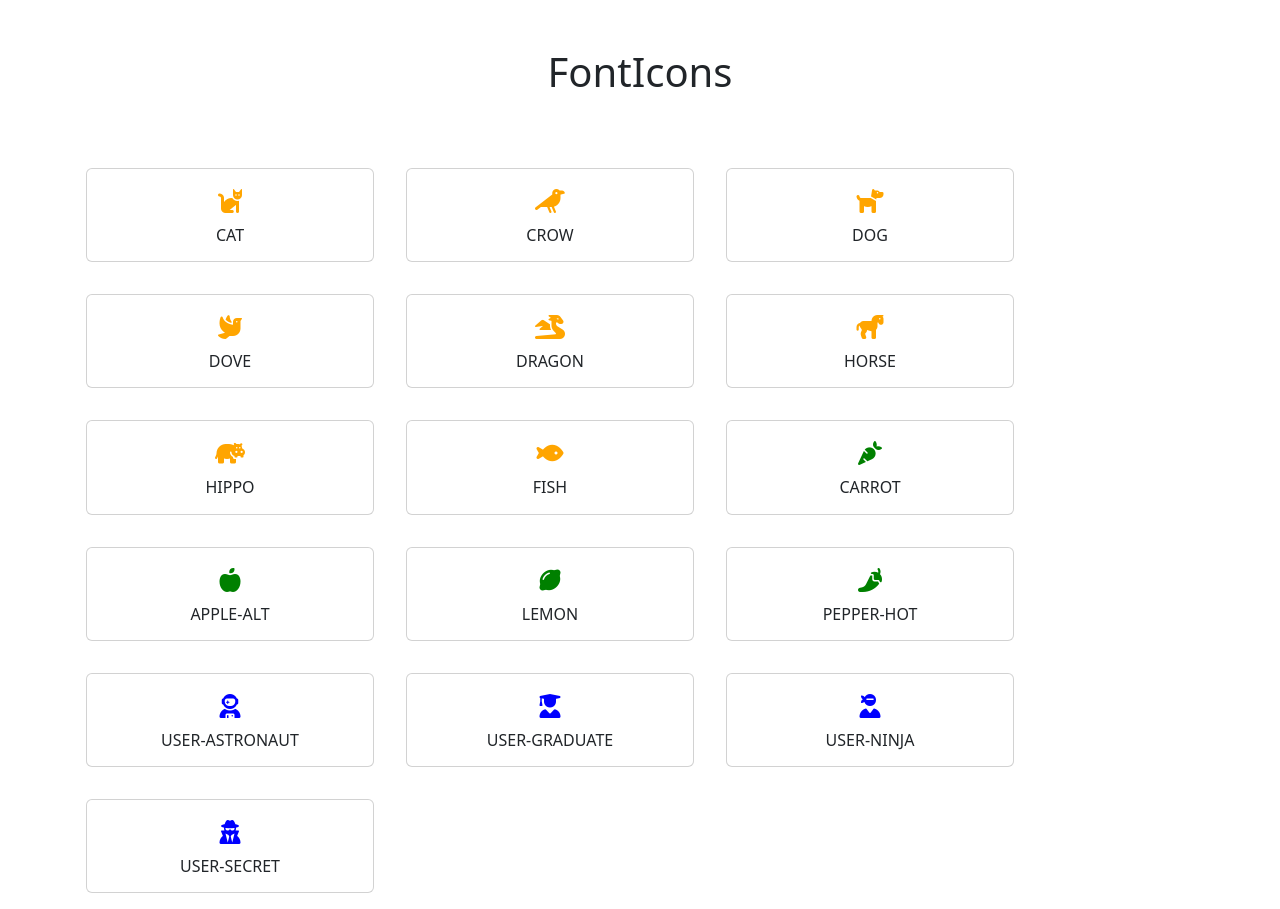
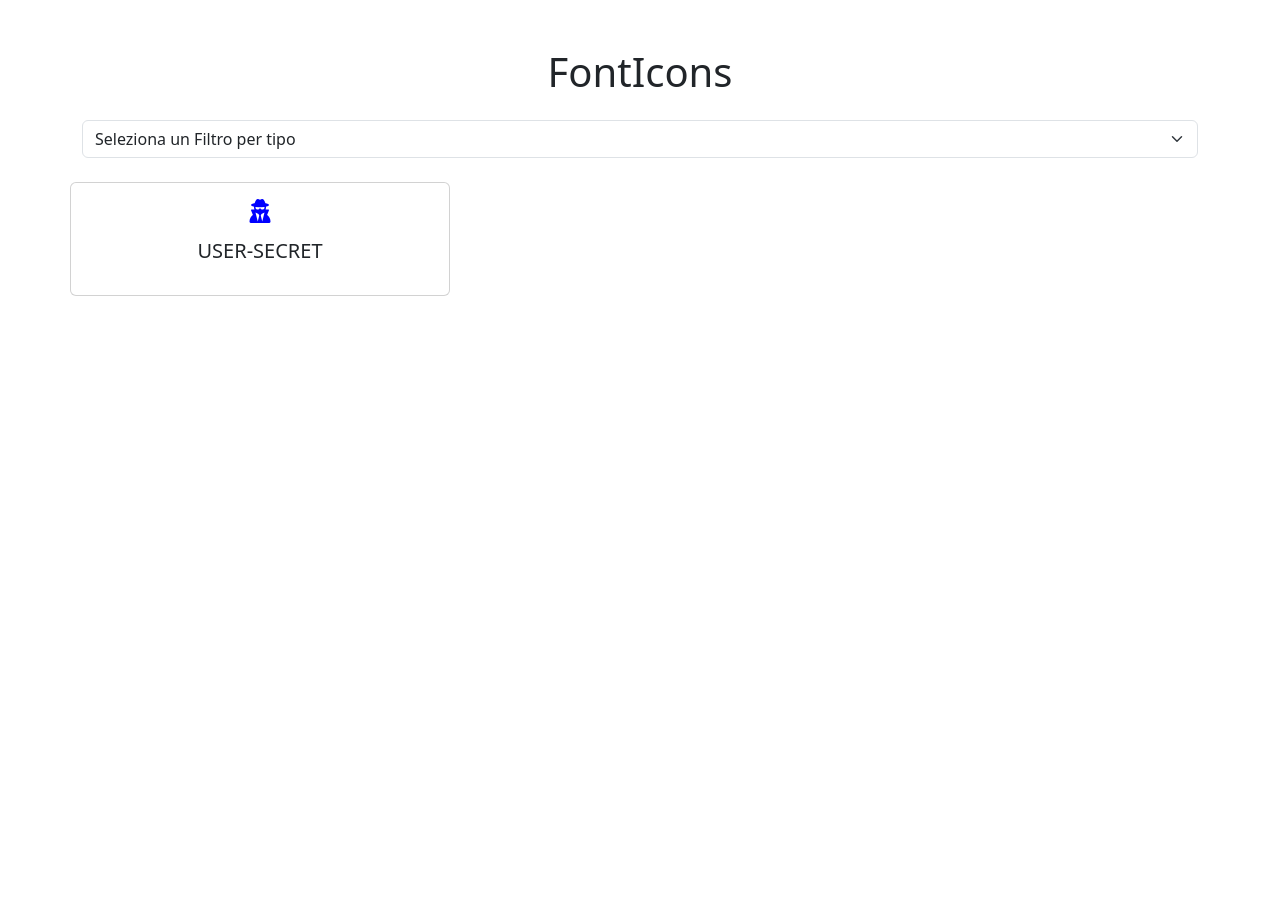
Before and after one commit to Alessandro-Vezzoli/js-es6-icons, a plain HTML site: page index.html in a window 1280 px wide. After the commit the page ends 800 px from the top, so only its background shows below. Drawn offline with nearby package versions, Linux system fonts and the light colour scheme.

Commit message:
not function (I give up)

```diff
--- a/assets/main.js
+++ b/assets/main.js
@@ -131,34 +131,29 @@ const icons = [
 // visualizzare un box per ogni icona
 
 icons.forEach((icon) => {
-  console.log(
+  /*console.log(
     `prefix: ${icon.prefix}, Nome: ${icon.name},  family: ${icon.family}`
-  );
+  );*/
 
-  const div = document.createElement("div");
-  div.className = "card text-center m-3";
-  div.style.width = "18rem";
-  console.log(div);
+  const cardIcon = `
+<div class="card text-center">
+  <div class="card-body">
+    <i class="card-title  fa-solid fa-xl ${icon.prefix}${icon.name}" style="color:${icon.color}"></i>
+    <h5 class="card-text m-3 text-uppercase">${icon.name}</h5>
+  </div>
+</div>`;
+  console.log(cardIcon);
 
-  const secondDiv = document.createElement("div");
-  secondDiv.className = "card-body";
-  console.log(secondDiv, "secondo div");
+  document.getElementById("card-icon").innerHTML = cardIcon;
+});
 
-  const iconElement = document.createElement("i");
-  iconElement.className = "fa-solid fa-xl pb-3" + " " + icon.prefix + icon.name;
-  //aggiungere colore all'icona
+// aggiungere un select che quando selezioni filtra le icone dal tipo
 
-  iconElement.style.color = icon.color;
-  console.log(iconElement);
+let typeUser = icons.filter((typeIcon) => typeIcon.type == "user");
+console.log(typeUser);
 
-  const title = document.createElement("h6");
-  title.className = "card-title text-uppercase p-2";
+let typeVegetable = icons.filter((typeIcon) => typeIcon.type == "vegetable");
+console.log(typeVegetable);
 
-  title.textContent = icon.name;
-  console.log(title);
-
-  div.appendChild(secondDiv);
-  div.appendChild(iconElement);
-  div.appendChild(title);
-  document.getElementById("card-icon").appendChild(div);
-});
+let typeAnimal = icons.filter((typeIcon) => typeIcon.type == "animal");
+console.log(typeAnimal);
--- a/index.html
+++ b/index.html
@@ -23,11 +23,21 @@
   </head>
   <body>
     <div class="container mt-5">
-      <div class="d-flex justify-content-center">
-        <h1 class="text-center">FontIcons</h1>
+      <div class="justify-content-center">
+        <h1 class="text-center mb-4">FontIcons</h1>
+        <select
+          id="selected"
+          class="form-select"
+          aria-label="Default select example"
+        >
+          <option selected>Seleziona un Filtro per tipo</option>
+          <option onchange="filterSelection('User')">User</option>
+          <option onchange="filterSelection('Vegetable')">Vegetable</option>
+          <option onchange="filterSelection('Animal')">Animal</option>
+        </select>
       </div>
 
-      <div class="mt-5">
+      <div class="mt-4">
         <div id="card-icon" class="row row-cols-1 row-cols-md-3"></div>
       </div>
     </div>
```
